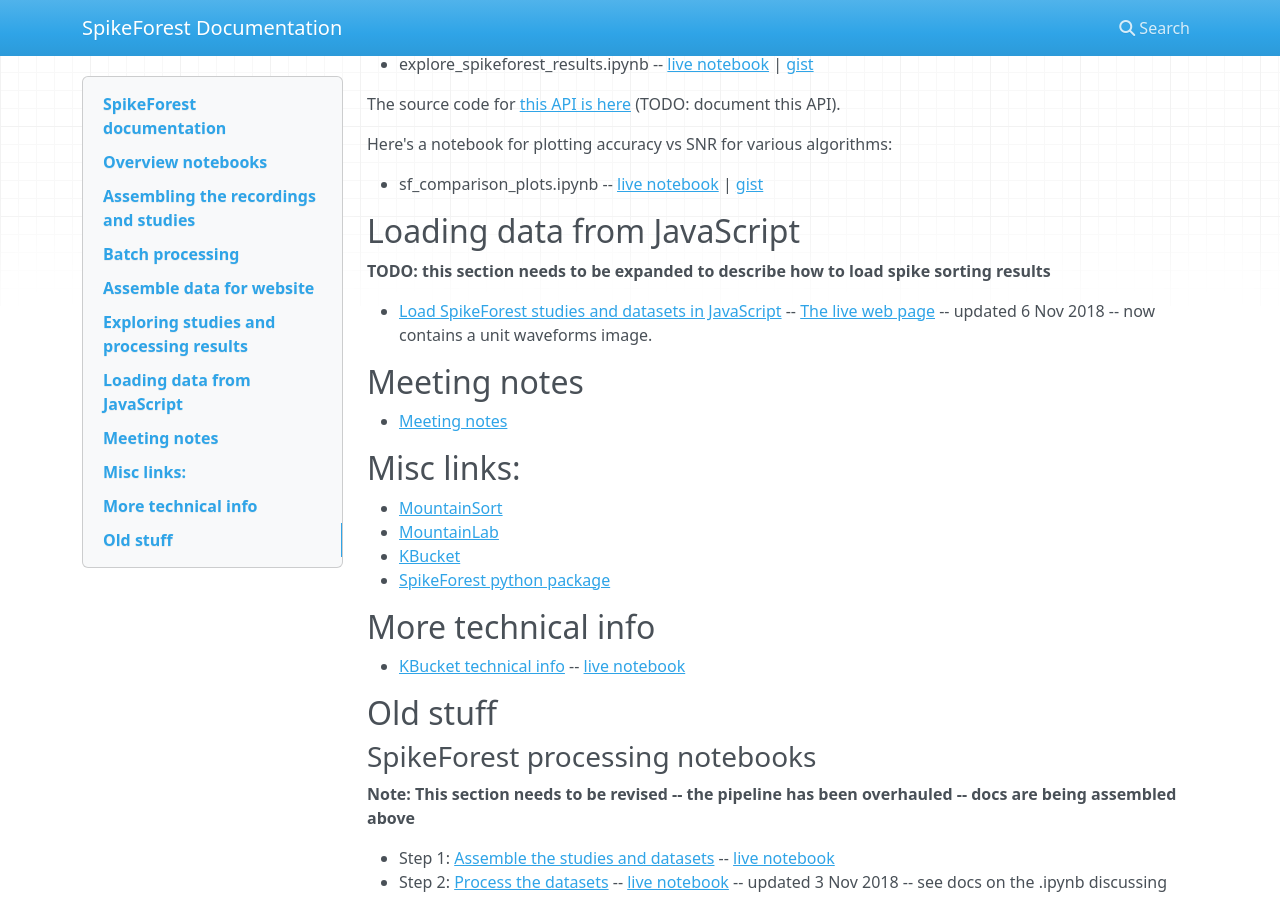
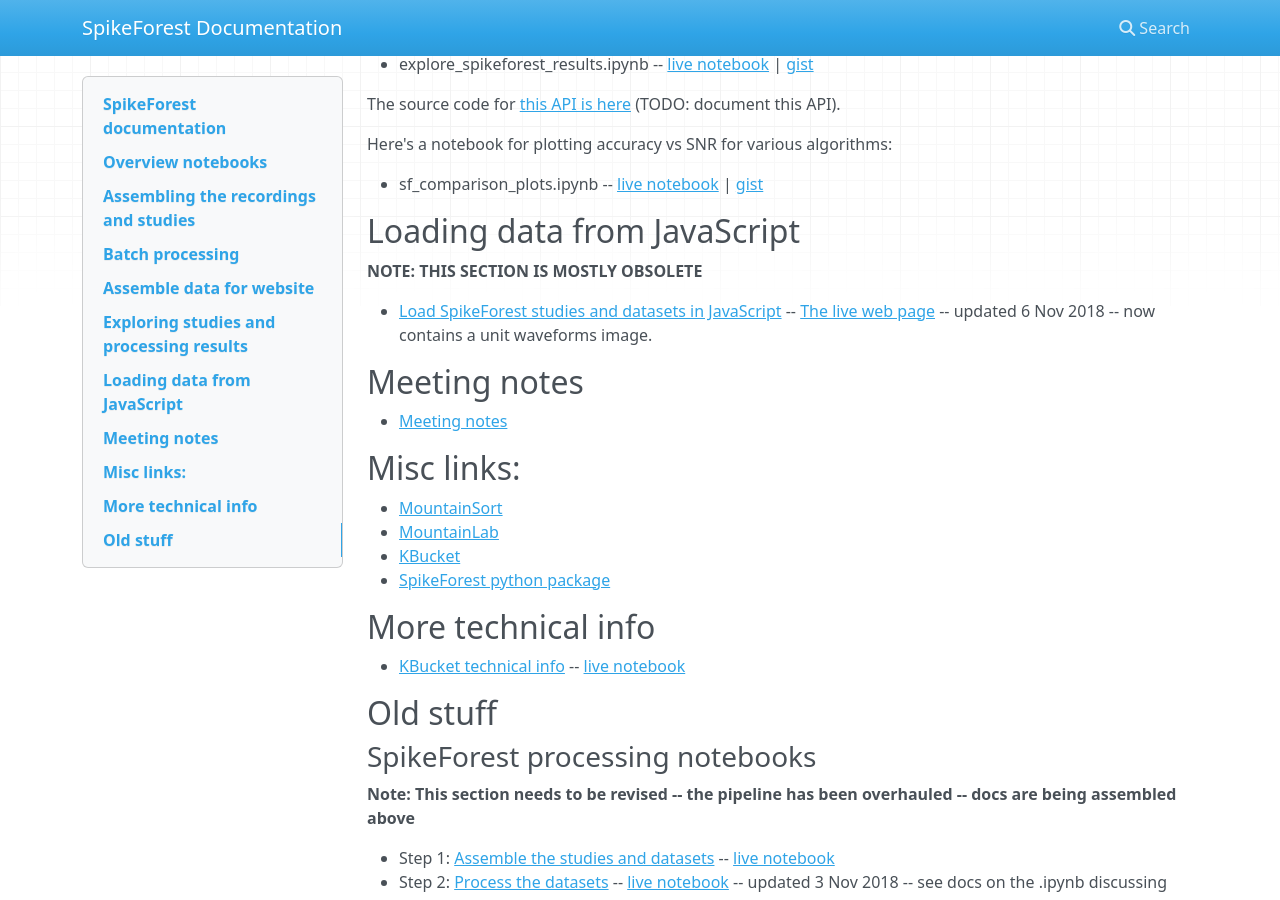
Before and after one commit to scratcharchive/spikeforest-docs, an MkDocs documentation site: the page built from docs/index.md, in a window 1280 px wide and 900 px high, scrolled down 958 px. Built offline with MkDocs 1.6.1, drawn with Linux system fonts in a browser that asks for light colours; nearby versions of some CDN libraries.

Commit message:
Update index.md

```diff
--- a/docs/index.md
+++ b/docs/index.md
@@ -44,7 +44,7 @@
 
 ## Loading data from JavaScript
 
-**TODO: this section needs to be expanded to describe how to load spike sorting results**
+**NOTE: THIS SECTION IS MOSTLY OBSOLETE**
 
 * [Load SpikeForest studies and datasets in JavaScript](https://codesandbox.io/s/w7pp32vo0w) -- [The live web page](https://w7pp32vo0w.codesandbox.io/) -- updated 6 Nov 2018 -- now contains a unit waveforms image.
 
```
